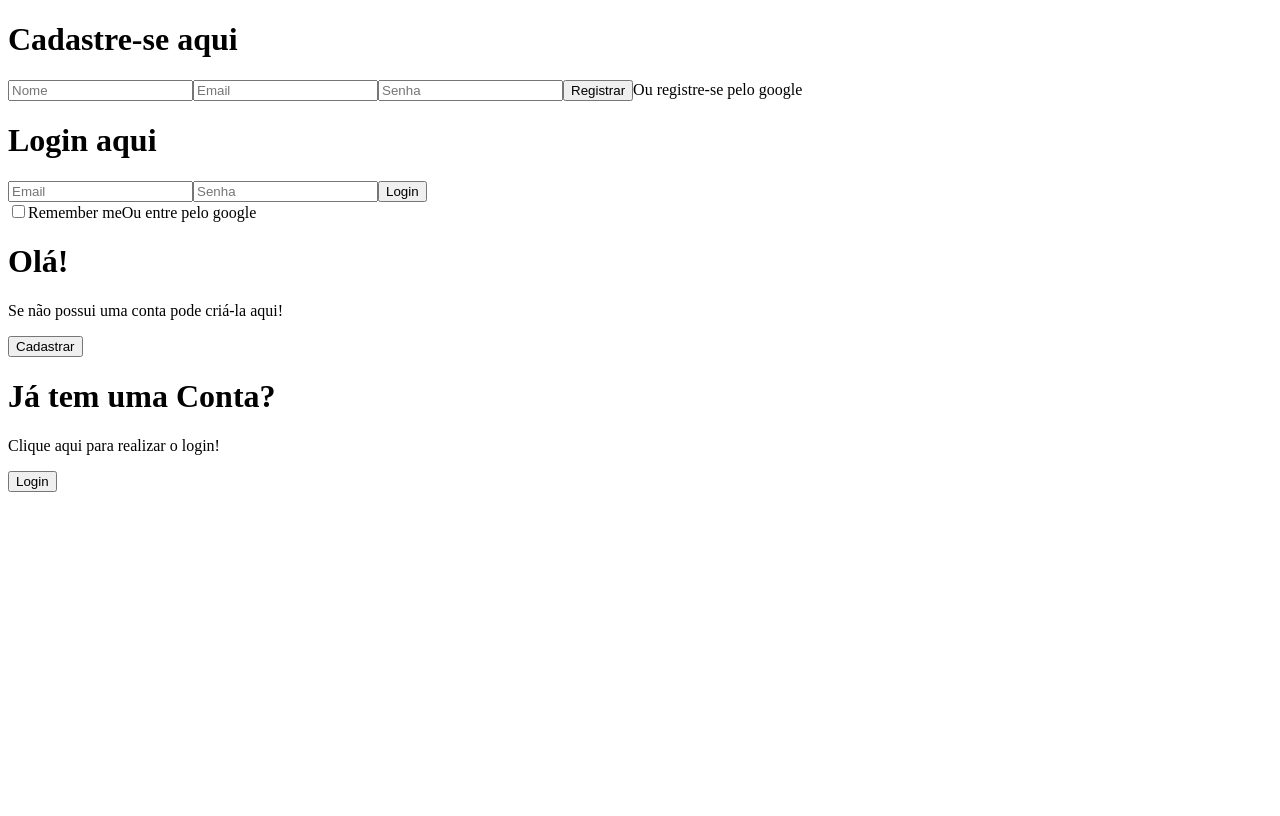
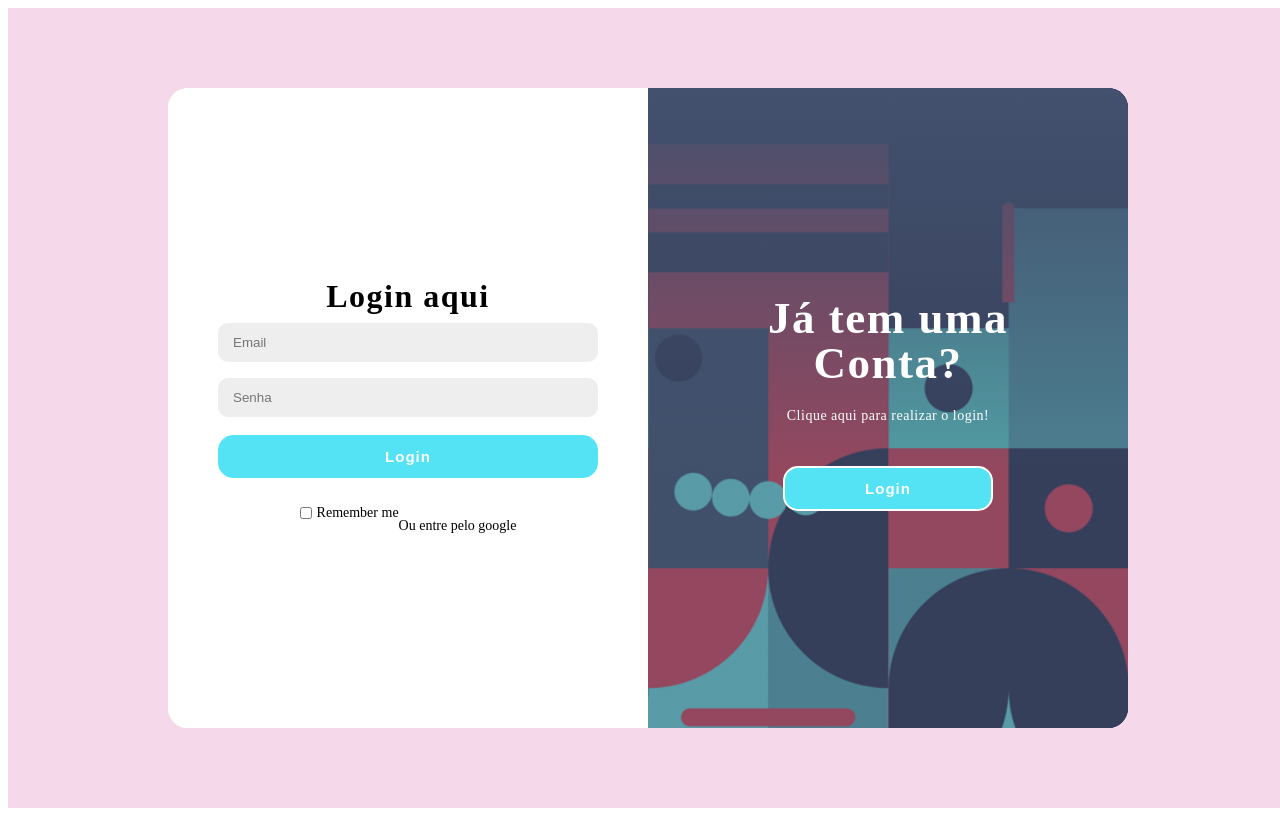
Before and after one commit to DoomerO/WillChair, a React (Vite) app in the folder TCCofc/: page /login in a window 1280 px wide. Built offline with nearby package versions, Linux system fonts and the light colour scheme.

Commit message:
Add files via upload

```diff
--- a/TCCofc/src/styles/pages/Login.css
+++ b/TCCofc/src/styles/pages/Login.css
@@ -0,0 +1,264 @@
+#logPage * {
+    box-sizing: border-box;
+}
+
+#logPage {
+    display: flex;
+    background-color: #f5d8e9;
+    box-sizing: border-box;
+    width: 100vw;
+    height: 100vh;
+    justify-content: center;
+    align-items: center;
+    flex-direction: column;
+    overflow: hidden;
+}
+
+#logPage h1 {
+    font-weight: 700;
+    letter-spacing: 1.5px;
+    margin: 0;
+    margin-bottom: 0;
+}
+
+#logPage h1.title {
+    font-size: 45px;
+    line-height: 45px;
+    margin: 0;
+}
+
+#logPage p {
+    font-size: 14px;
+    font-weight: 100;
+    line-height: 20px;
+    letter-spacing: 0.5px;
+    margin: 20px 0 30px;
+}
+
+#logPage span {
+    font-size: 14px;
+    margin-top: 25px;
+}
+
+#logPage #content {
+    display: flex;
+    width: 100%;
+    height: 50px;
+    align-items: center;
+    justify-content: center;
+}
+
+#logPage #content #checkbox{
+    display: flex;
+    align-items: center;
+    justify-content: center;
+}
+
+#logPage #content input {
+    accent-color: #333;
+    width: 12px;
+    height: 12px;
+}
+
+#logPage #content label {
+    font-size: 14px;
+    user-select: none;
+    padding-left: 5px;
+}
+
+#logPage button {
+    position: relative;
+    border-radius: 15px;
+    border: 1px solid #54e3f4;
+    background-color: #54e3f4;
+    color: #fff;
+    font-size: 15px;
+    font-weight: 700;
+    margin: 10px;
+    padding: 12px 80px;
+    letter-spacing: 1px;
+    text-transform: capitalize;
+    transition: 0.3s ease-in-out;
+}
+
+#logPage button:hover {
+    letter-spacing: 3px;
+}
+
+#logPage button:active {
+    transform: scale(0.95);
+}
+
+#logPage button:focus {
+    outline: none;
+}
+
+#logPage button.ghost {
+    border: 2px solid #fff;
+    color:#fff;
+}
+
+#logPage form {
+    background-color: #fff;
+    display: flex;
+    align-items: center;
+    justify-content: center;
+    flex-direction: column;
+    padding: 0 50px;
+    height: 100%;
+    text-align: center;
+}
+
+#logPage input {
+    background-color: #eee;
+    border-radius: 10px;
+    border: none;
+    padding: 12px 15px;
+    margin: 8px 0;
+    width: 100%;
+}
+
+#logPage input.btn {
+    position: relative;
+    border-radius: 15px;
+    border: 1px solid #54e3f4;
+    background-color: #54e3f4;
+    color: #fff;
+    font-size: 15px;
+    font-weight: 700;
+    margin: 10px;
+    padding: 12px 80px;
+    letter-spacing: 1px;
+    text-transform: capitalize;
+    transition: 0.3s ease-in-out;
+}
+
+#logPage #container {
+    background-color: #fff;
+    border-radius: 20px;
+    position:relative;
+    overflow: hidden;
+    width: 75vw;
+    height: 80vh;
+    max-width: 100%;
+    min-height: 500px;
+}
+
+#logPage div.formSection {
+    position:absolute;
+    top: 0;
+    height: 100%;
+    transition: all 0.6s ease-in-out;
+}
+
+#logPage #Login-Section {
+    left: 0;
+    width: 50%;
+    z-index: 2;
+}
+
+#logPage #Register-Section {
+    left: 0;
+    width: 50%;
+    opacity: 0;
+    z-index:  1;
+}
+
+#logPage #container.show-right #Login-Section{
+    transform: translateX(100%);
+}
+
+#logPage #container.show-right #Register-Section {
+    transform: translateX(100%);
+    opacity: 1;
+    z-index: 5;
+    animation: show 0.6;
+}
+
+@keyframes show {
+    0%,
+    49.99% {
+        opacity: 0;
+        z-index: 1;
+    }
+    50%,
+    100% {
+        opacity: 1;
+        z-index: 5;
+    }
+}
+
+#logPage #overlay-container {
+    position:absolute;
+    top: 0;
+    left: 50%;
+    width: 50%;
+    height: 100%;
+    overflow: hidden;
+    transition: transform 0.6s ease-in-out;
+}
+
+#logPage #container.show-right #overlay-container {
+    transform: translateX(-100%);
+}
+
+#logPage #overlay {
+    background-color: #270780;
+    background-image: url("../../img/bg.gif");
+    background-repeat: no-repeat;
+    background-size: cover;
+    background-position: 0 0;
+    color: #fff;
+    position: relative;
+    left: -100%;
+    height: 100%;
+    width: 200%;
+    transform: translate(0);
+    transition: transform 0.6s ease-in-out;
+}
+
+#logPage #overlay::before {
+     content: "";
+     position: absolute;
+     left: 0;
+     right: 0;
+     top: 0;
+     bottom: 0;
+     background: linear-gradient(to top, #43516e90 40%, #43516e);
+}
+
+#logPage #container.show-right #overlay {
+    transform: translateX(50%);
+}
+
+#logPage div.overlay-panel{
+    position: absolute;
+    display: flex;
+    align-items: center;
+    justify-content: center;
+    flex-direction: column;
+    padding:0 40px;
+    text-align: center;
+    top: 0;
+    height: 100%;
+    width: 50%;
+    transform: translateX(0);
+    transition: transform 0.6s ease-in-out;
+}
+
+#logPage #overlay-Left {
+    transform: translateX(-20%);
+}
+
+#logPage #container.show-right #overlay-Left {
+    transform: translateX(0);
+}
+
+#logPage #overlay-Right {
+    right: 0;
+    transform: translateX(0);
+}
+
+#logPage #container.show-right #overlay-Right {
+    transform: translateX(20%);
+}
```
